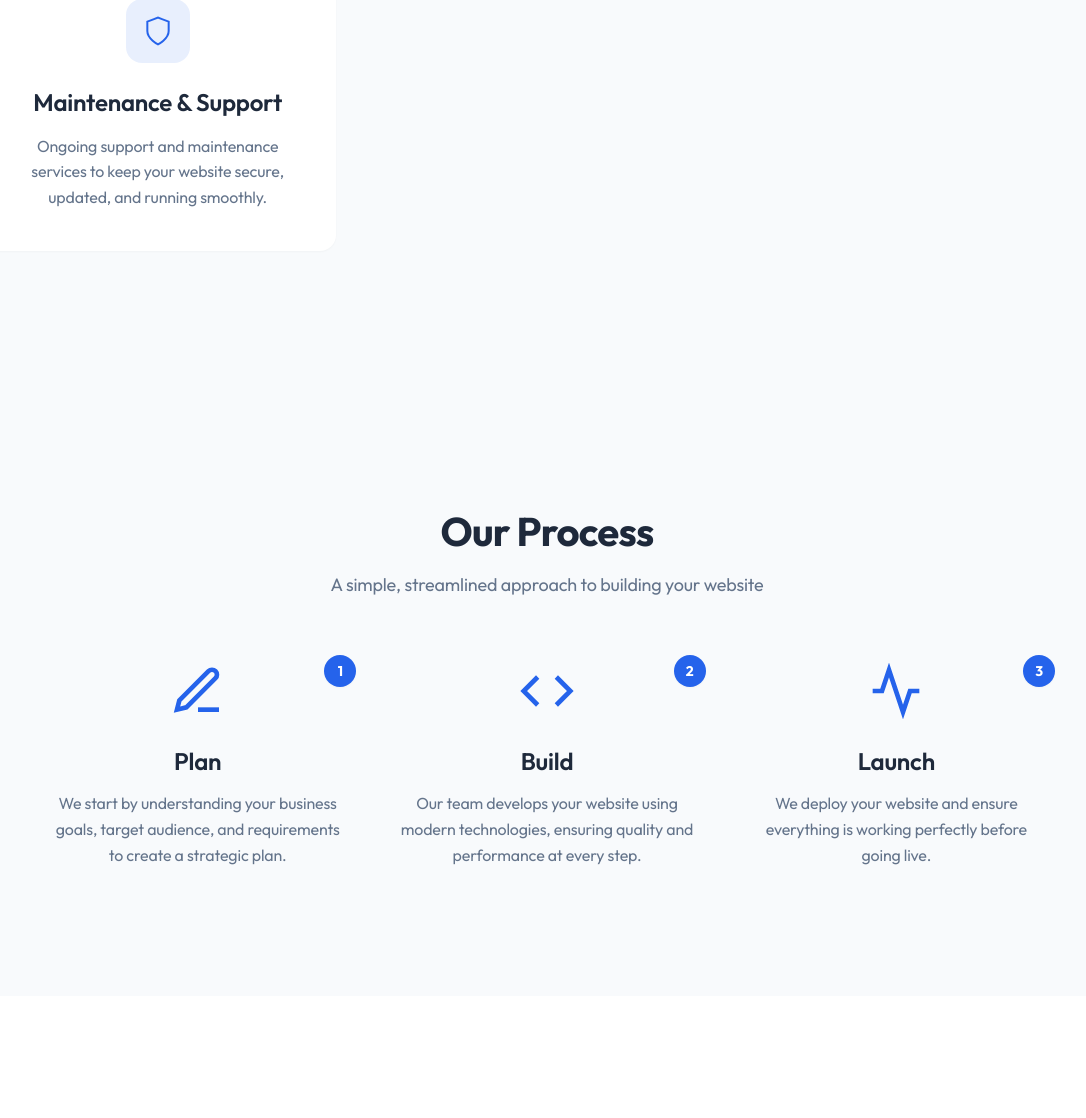
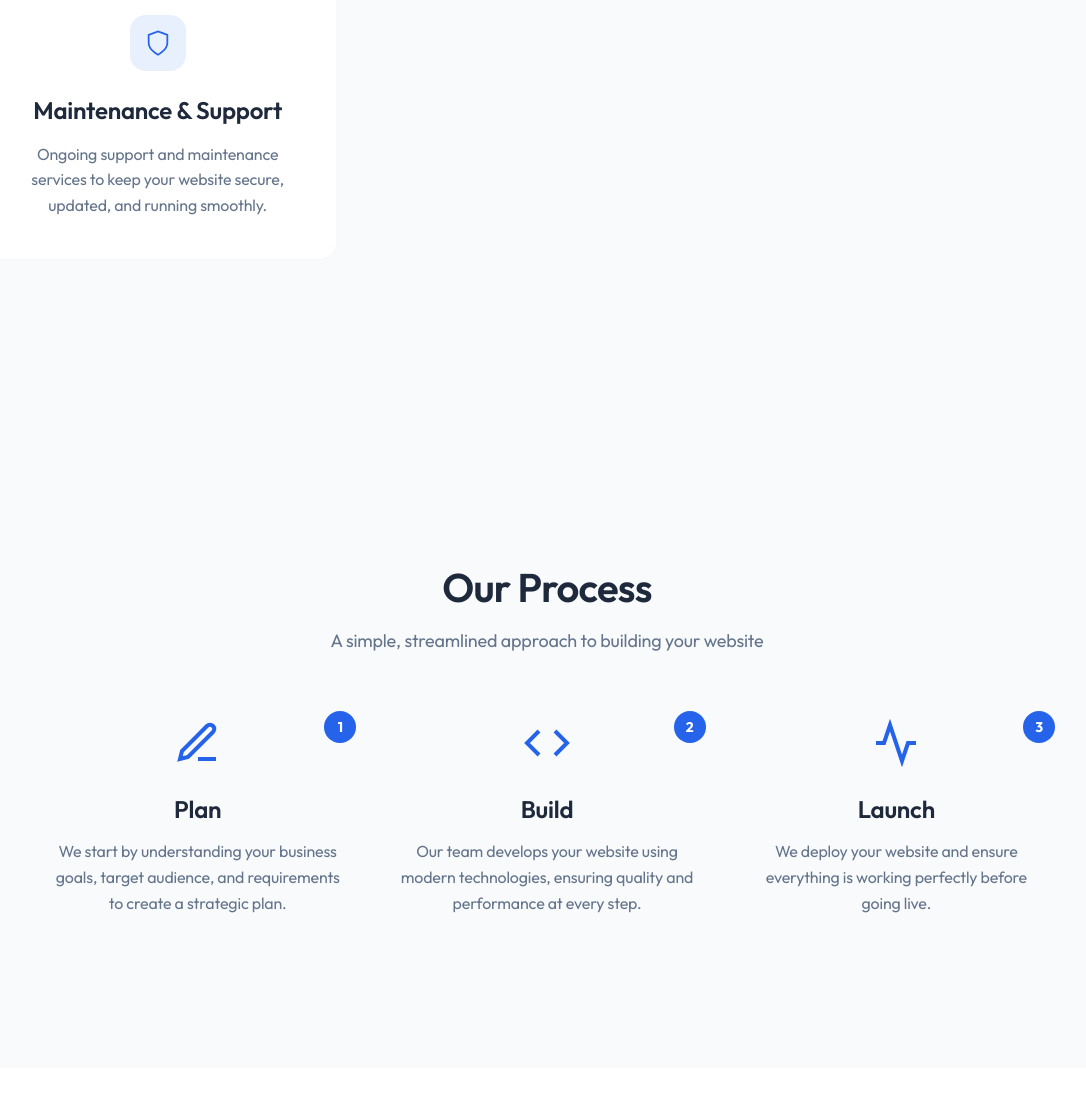
Before and after one commit to nambiararyan24/swiftsite-labs, a website built with Vite: page index.html in a window 1280 px wide. Shown: the part 1507-2625 px from the top of the page, without its empty margins (93-1179 px from the left). Built offline with nearby package versions, Linux system fonts and the light colour scheme.

Commit message:
Refine UI: increase spacing, reduce shadows, lighter headings, smaller icons, adjust FAQ padding and about image

```diff
--- a/styles.css
+++ b/styles.css
@@ -15,10 +15,10 @@
     --bg-light: #f8fafc;
     --bg-white: #ffffff;
     --border-color: #e2e8f0;
-    --shadow-sm: 0 1px 2px 0 rgb(0 0 0 / 0.03);
-    --shadow-md: 0 2px 4px -1px rgb(0 0 0 / 0.06), 0 1px 2px -1px rgb(0 0 0 / 0.06);
-    --shadow-lg: 0 4px 8px -2px rgb(0 0 0 / 0.08), 0 2px 4px -2px rgb(0 0 0 / 0.08);
-    --shadow-xl: 0 8px 16px -4px rgb(0 0 0 / 0.1), 0 4px 8px -4px rgb(0 0 0 / 0.1);
+    --shadow-sm: 0 1px 2px 0 rgb(0 0 0 / 0.02);
+    --shadow-md: 0 2px 4px -1px rgb(0 0 0 / 0.04), 0 1px 2px -1px rgb(0 0 0 / 0.04);
+    --shadow-lg: 0 4px 8px -2px rgb(0 0 0 / 0.06), 0 2px 4px -2px rgb(0 0 0 / 0.06);
+    --shadow-xl: 0 8px 16px -4px rgb(0 0 0 / 0.08), 0 4px 8px -4px rgb(0 0 0 / 0.08);
 }
 
 html {
@@ -269,7 +269,7 @@ button {
 
 /* Section Styles */
 section {
-    padding: 8rem 0;
+    padding: 9.5rem 0;
 }
 
 .section-header {
@@ -279,7 +279,7 @@ section {
 
 .section-title {
     font-size: clamp(2rem, 4vw, 2.5rem);
-    font-weight: 700;
+    font-weight: 600;
     line-height: 1.2;
     letter-spacing: -0.02em;
     margin-bottom: 1rem;
@@ -321,8 +321,8 @@ section {
 }
 
 .service-icon {
-    width: 64px;
-    height: 64px;
+    width: 56px;
+    height: 56px;
     margin: 0 auto 1.5rem;
     color: var(--primary-color);
     background: rgba(37, 99, 235, 0.1);
@@ -339,8 +339,8 @@ section {
 }
 
 .service-icon svg {
-    width: 32px;
-    height: 32px;
+    width: 28px;
+    height: 28px;
     stroke-width: 1.5;
 }
 
@@ -377,7 +377,7 @@ section {
 }
 
 .about-logo {
-    max-width: 240px;
+    max-width: 220px;
     width: 100%;
     height: auto;
     border-radius: 1rem;
@@ -420,7 +420,7 @@ section {
         position: absolute;
         left: 0;
         top: 0;
-        max-width: 320px;
+        max-width: 300px;
         margin: 0;
         order: 0;
     }
@@ -492,8 +492,8 @@ section {
 }
 
 .process-icon {
-    width: 3.5rem;
-    height: 3.5rem;
+    width: 3rem;
+    height: 3rem;
     margin: 0 auto 1.5rem;
     color: var(--primary-color);
     display: flex;
@@ -666,6 +666,7 @@ section {
 /* FAQ Section */
 .faq {
     background: var(--bg-white);
+    padding-top: 10rem;
 }
 
 .faq-list {
@@ -1080,7 +1081,7 @@ section {
     }
 
     .about-logo {
-        max-width: 280px;
+        max-width: 260px;
         width: 100%;
         margin: 1.5rem auto 0;
         order: 1;
@@ -1119,6 +1120,10 @@ section {
 
     .process-description {
         font-size: 0.9375rem;
+    }
+
+    .faq {
+        padding-top: 8rem;
     }
 
     .faq-question {
@@ -1210,7 +1215,11 @@ section {
     }
 
     .about-logo {
-        max-width: 240px;
+        max-width: 200px;
+    }
+
+    .faq {
+        padding-top: 6rem;
     }
 
     .about-text p {
```
